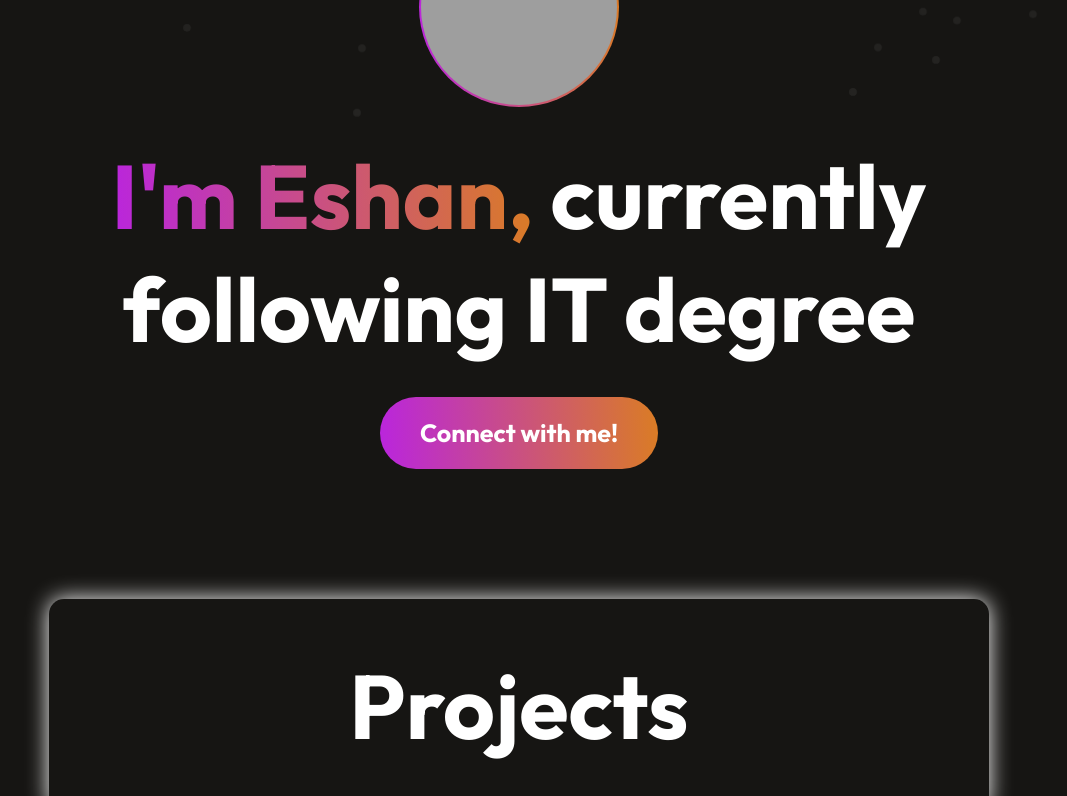
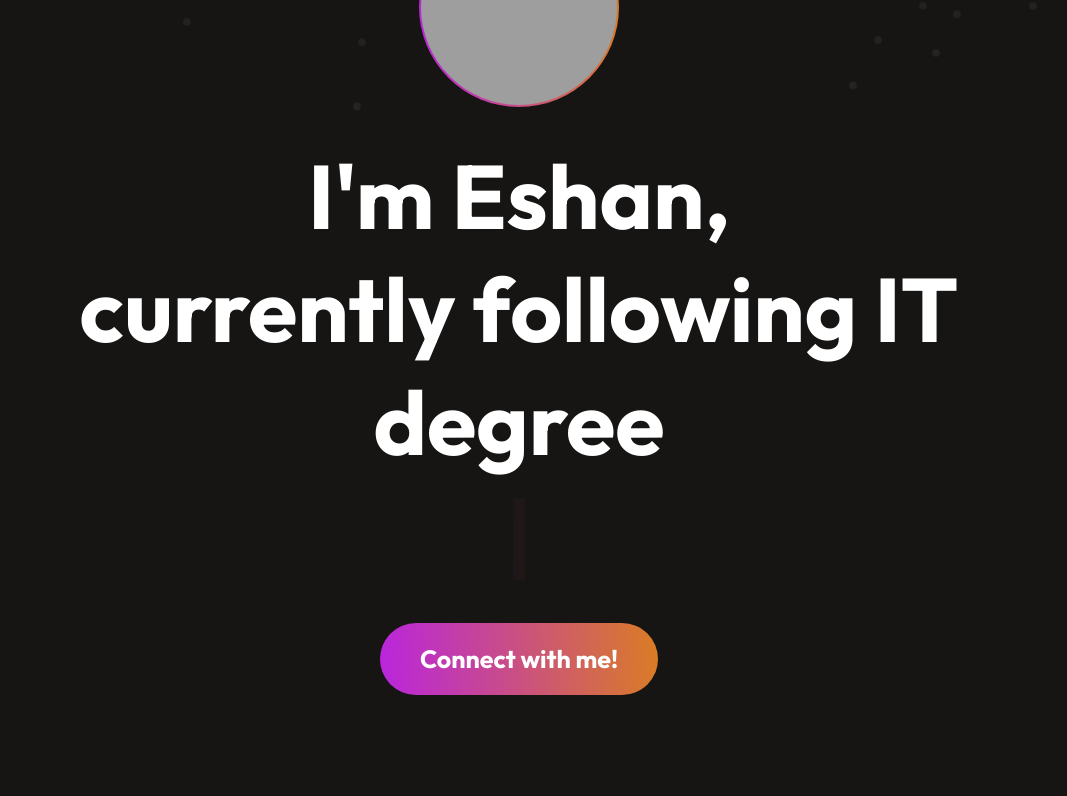
Before and after one commit to eshanhasitha/react-portfolio-web, a React (Create React App) app: page / in a window 1280 px wide. Shown: the part 600-1396 px from the top of the page, without its empty margins (121-1188 px from the left). Built offline with nearby package versions, Linux system fonts and the light colour scheme; grey boxes are pictures that could not be loaded.

Commit message:
Added type writter effect

```diff
--- a/package.json
+++ b/package.json
@@ -27,6 +27,8 @@
     "react-dom": "^19.1.0",
 
     "react-scripts": "5.0.1",
+
+    "typed.js": "^2.1.0",
 
     "web-vitals": "^2.1.4"
 
--- a/src/components/profile/Profile.css
+++ b/src/components/profile/Profile.css
@@ -59,6 +59,8 @@
     color: black;
 }
 
+
+
 @media (max-width: 768px) {
     .profile h1{
         font-size: 50px;
--- a/src/components/profile/Profile.js
+++ b/src/components/profile/Profile.js
@@ -1,31 +1,62 @@
-import React from 'react'
-import './Profile.css'
+import React, { useEffect } from 'react';
+import './Profile.css';
+import Typed from 'typed.js';
 
 const user = {
   name: 'Eshan',
-  imageUrl:'https://avatars.githubusercontent.com/u/181459091?s=400&u=6ba444a46d0ac4751acd8c50ada2155a3fb7149d&v=4',
+  imageUrl: 'https://avatars.githubusercontent.com/u/181459091?s=400&u=6ba444a46d0ac4751acd8c50ada2155a3fb7149d&v=4',
   imageAlt: 'Eshan',
   size: 200,
-  bio: 'currently following IT degree',
 };
 
 function Profile() {
+  useEffect(() => {
+    // First line typing
+    const typed1 = new Typed("#typed-line1", {
+      strings: [`I'm ${user.name},`],
+      typeSpeed: 60,
+      showCursor: false,
+      onComplete: () => {
+        // Start second line after first finishes
+        new Typed("#typed-line2", {
+          strings: ["currently following IT degree"],
+          typeSpeed: 60,
+          showCursor: true,
+          cursorChar: "|",
+        });
+      }
+    });
+
+    return () => {
+      typed1.destroy();
+    };
+  }, []);
+
   return (
     <div className='profile' id='profile'>
-        <img  src={user.imageUrl} alt={user.imageAlt} style={{
+      <img
+        src={user.imageUrl}
+        alt={user.imageAlt}
+        style={{
           width: user.size,
           height: user.size,
           borderRadius: '50%',
-        }}/>
-        <h1><span>I'm  {user.name},</span> {user.bio}</h1>
+        }}
+      />
 
-        <div className='pro-actions'>
-          <div className='act-connect'>
-            <a href='#contact'>Connect with me!</a>
-          </div>
+      {/* Typed text */}
+      <h1>
+        <div id="typed-line1"></div>
+        <div id="typed-line2"></div>
+      </h1>
+
+      <div className='pro-actions'>
+        <div className='act-connect'>
+          <a href='#contact'>Connect with me!</a>
         </div>
+      </div>
     </div>
-  )
+  );
 }
 
-export default Profile
+export default Profile;
```
Also changed, not shown: 1 other file (tests, documents, lock files or other folders).
